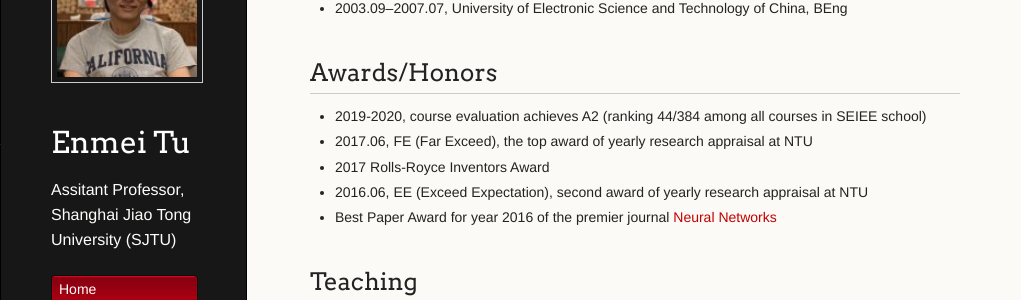
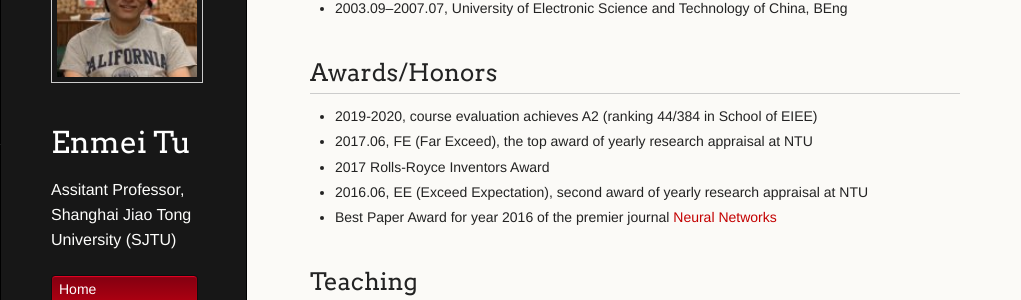
Before and after one commit to hellotem/enmeitu.github.io, a Jekyll site: the page built from index.md, in a window 1280 px wide and 900 px high, scrolled down 470 px. Shown: the part 152-452 px from the top of the window, without its empty margins (0-1021 px from the left). Built offline with Jekyll 4.4.1, drawn with Linux system fonts in a browser that asks for light colours.

Commit message:
Update index.md

```diff
--- a/index.md
+++ b/index.md
@@ -26,7 +26,7 @@ Enmei obtained his PhD degree from [Shanghai Jiao Tong University (SJTU)](http:/
 * 2003.09--2007.07, University of Electronic Science and Technology of China, BEng
 
 ## Awards/Honors
-* 2019-2020, course evaluation achieves A2 (ranking 44/384 among all courses in SEIEE school)
+* 2019-2020, course evaluation achieves A2 (ranking 44/384 in School of EIEE)
 * 2017.06, FE (Far Exceed), the top award of yearly research appraisal at NTU
 * 2017 Rolls-Royce Inventors Award
 * 2016.06, EE (Exceed Expectation), second award of yearly research appraisal at NTU
```
